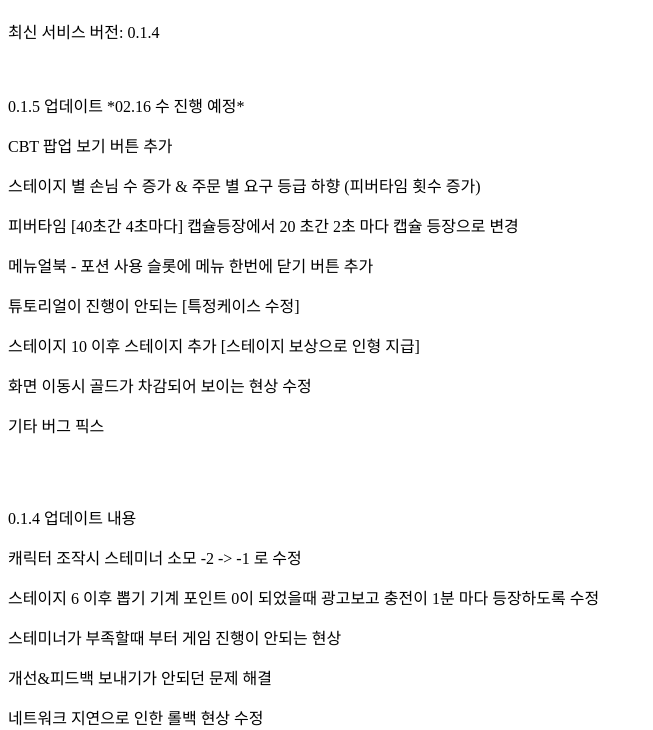
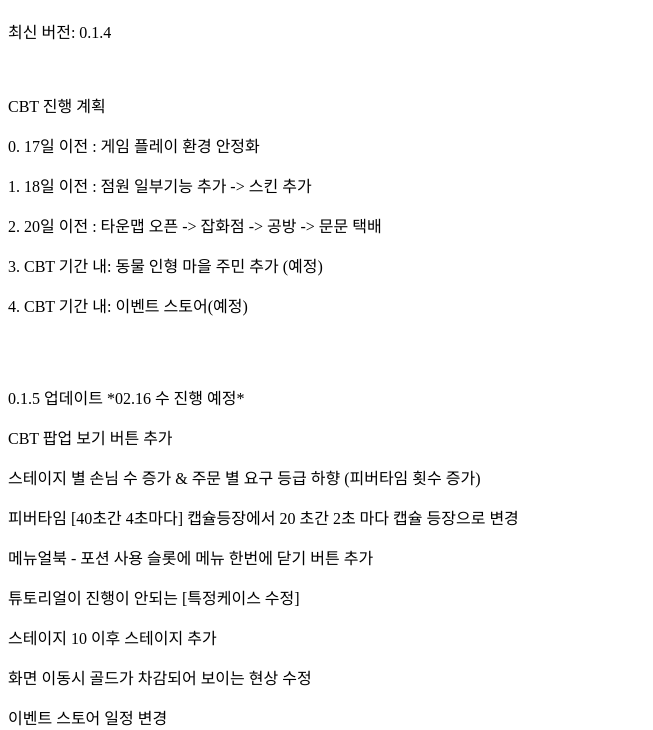
Before and after one commit to unicon0503/patchnote.io, a plain HTML site: page index.html in a window 1280 px wide. Shown: the part 70-800 px from the top of the page, without its empty margins (0-653 px from the left). Drawn offline with Linux system fonts and the light colour scheme.

Commit message:
공지 수정

```diff
--- a/index.html
+++ b/index.html
@@ -4,8 +4,15 @@
 		<title>패치 노트</title>
 	</head>
 	<body><h1>모아요 토이토이 공지</h1>
-                    <p>최신 서비스 버전: 0.1.4 </p>
-
+                    <p>최신 버전: 0.1.4 </p>
+<br>
+<p> CBT 진행 계획</p>
+<p> 0. 17일 이전 : 게임 플레이 환경 안정화</p>
+<p> 1. 18일 이전 : 점원 일부기능 추가 -> 스킨 추가</p>
+<p> 2. 20일 이전 : 타운맵 오픈 -> 잡화점 -> 공방 -> 문문 택배 </p>
+<p>3. CBT 기간 내: 동물 인형 마을 주민 추가 (예정)</p>
+<p>4. CBT 기간 내: 이벤트 스토어(예정) </p>
+<br>
 <br>
 <p>0.1.5 업데이트    *02.16 수  진행 예정* </p>
 <p> CBT 팝업 보기 버튼 추가</p>
@@ -13,8 +20,9 @@
 <p> 피버타임 [40초간 4초마다]  캡슐등장에서 20 초간 2초 마다 캡슐 등장으로 변경</p>
 <p> 메뉴얼북 - 포션 사용 슬롯에 메뉴 한번에 닫기 버튼 추가</p>
 <p> 튜토리얼이 진행이 안되는 [특정케이스 수정]</p>
-<p> 스테이지 10 이후 스테이지 추가   [스테이지 보상으로 인형 지급]</p>
+<p> 스테이지 10 이후 스테이지 추가</p>
 <p> 화면 이동시 골드가 차감되어 보이는 현상 수정</p>
+<p> 이벤트 스토어 일정 변경</p>
 <p> 기타 버그 픽스</p>
 <br>
 <br>
```
